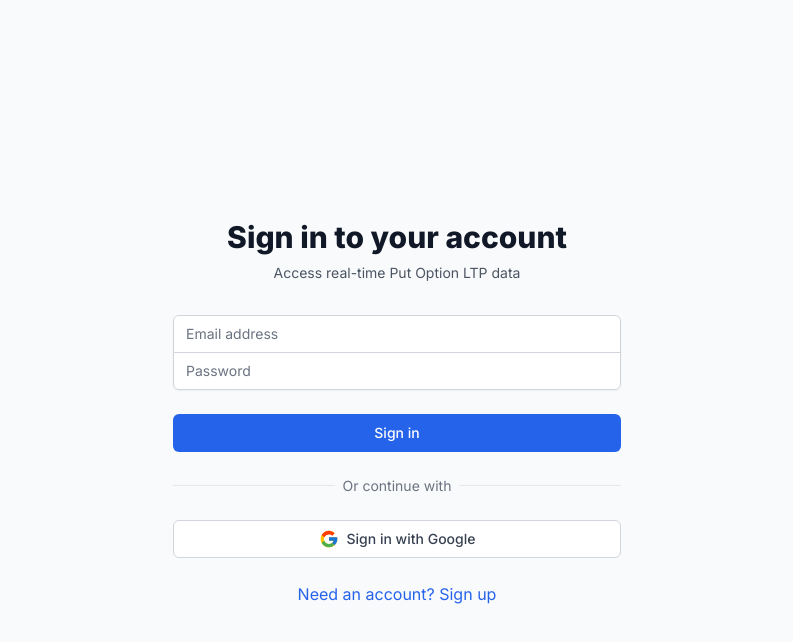
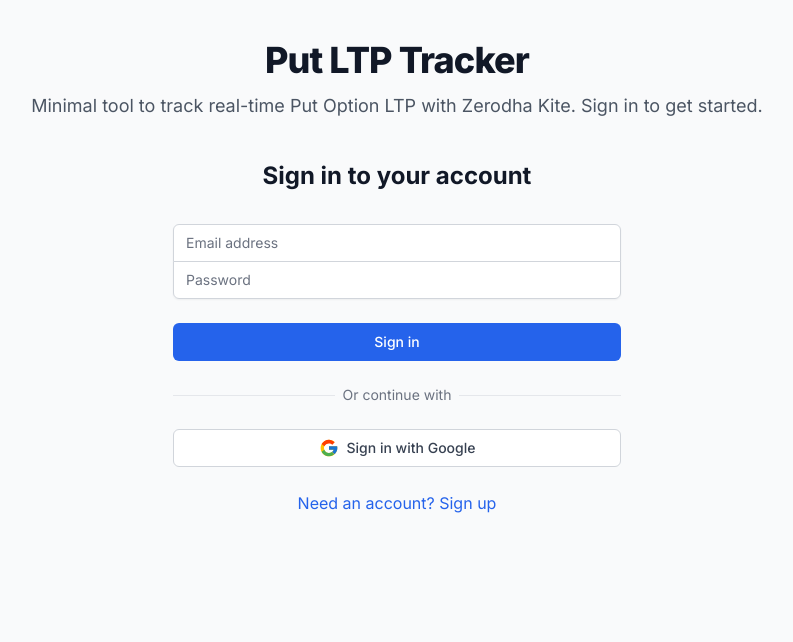
Before and after one commit to utkaxxh/options-dekho, a Next.js app: page / in a window 1280 px wide. Shown: the top 642 px of the page, without its empty margins (243-1036 px from the left). Built offline with nearby package versions, Linux system fonts and the light colour scheme; no server answers.

Commit message:
ui(auth): minimal hero header + subheader on landing; preserve existing colors and form

```diff
--- a/src/components/Auth.tsx
+++ b/src/components/Auth.tsx
@@ -62,15 +62,22 @@
   }
 
   return (
-    <div className="min-h-screen flex items-center justify-center bg-gray-50 py-12 px-4 sm:px-6 lg:px-8">
-      <div className="max-w-md w-full space-y-8">
-        <div>
-          <h2 className="mt-6 text-center text-3xl font-extrabold text-gray-900">
+    <div className="min-h-screen bg-gray-50 py-10 px-4 sm:px-6 lg:px-8">
+      {/* Hero header */}
+      <header className="max-w-4xl mx-auto text-center mb-10">
+        <h1 className="text-3xl sm:text-4xl font-extrabold tracking-tight text-gray-900">
+          Put LTP Tracker
+        </h1>
+        <p className="mt-3 text-base sm:text-lg text-gray-600">
+          Minimal tool to track real-time Put Option LTP with Zerodha Kite. Sign in to get started.
+        </p>
+      </header>
+
+      <div className="max-w-md mx-auto w-full space-y-8">
+        <div className="text-center">
+          <h2 className="mt-2 text-2xl font-bold text-gray-900">
             {isSignUp ? 'Create your account' : 'Sign in to your account'}
           </h2>
-          <p className="mt-2 text-center text-sm text-gray-600">
-            Access real-time Put Option LTP data
-          </p>
         </div>
         <form className="mt-8 space-y-6" onSubmit={handleAuth}>
           <div className="rounded-md shadow-sm -space-y-px">
```
